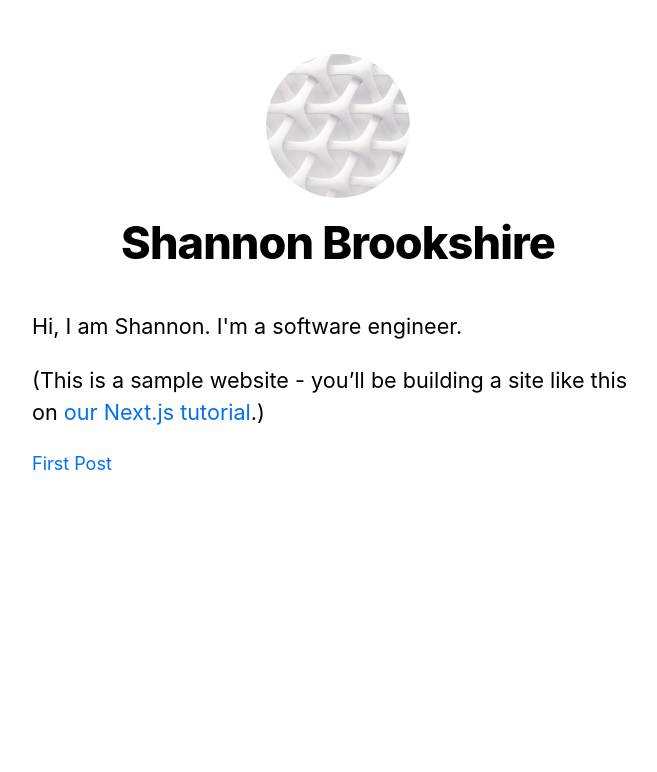
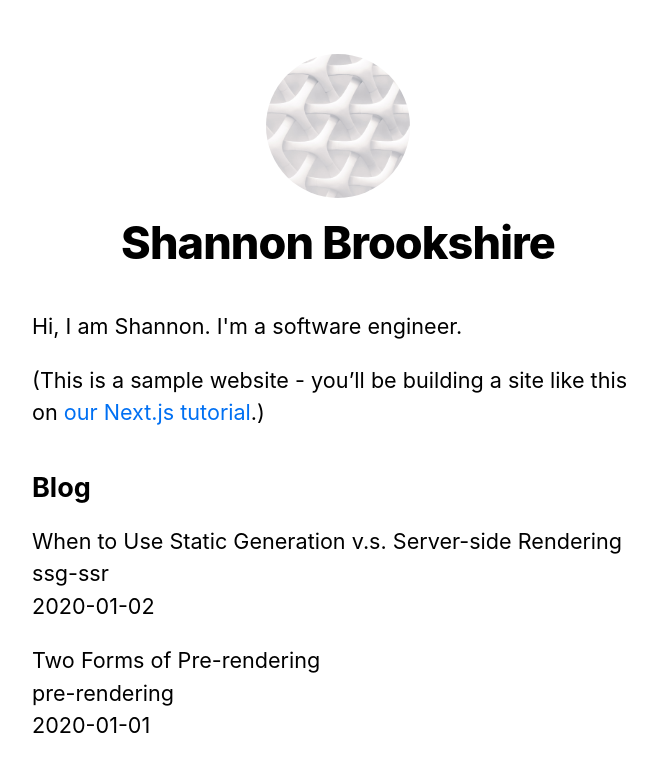
Before and after one commit to SalamanderCtesiphon/nextjs-blog, a Next.js app: page / in a window 1280 px wide. Shown: the top 772 px of the page, without its empty margins (302-959 px from the left). Built offline with nearby package versions, Linux system fonts and the light colour scheme.

Commit message:
used get static pops

```diff
--- a/pages/index.js
+++ b/pages/index.js
@@ -1,9 +1,19 @@
 import Head from 'next/head';
 import Layout, { siteTitle } from '../components/layout';
 import utilStyles from '../styles/utils.module.css';
-import Link from 'next/link';
+import { getSortedPostsData } from '../lib/posts';
 
-export default function Home() {
+export async function getStaticProps() {
+  const allPostsData = getSortedPostsData();
+  return {
+    props: {
+      allPostsData,
+    },
+  };
+}
+
+
+export default function Home({ allPostsData }) {
   return (
     <Layout home>
       <Head>
@@ -16,7 +26,20 @@
           <a href="https://nextjs.org/learn">our Next.js tutorial</a>.)
         </p>
       </section>
-      <Link href="posts/first-post">First Post</Link>
+      <section className={`${utilStyles.headingMd} ${utilStyles.padding1px}`}>
+        <h2 className={utilStyles.headingLg}>Blog</h2>
+        <ul className={utilStyles.list}>
+          {allPostsData.map(({ id, date, title }) => (
+            <li className={utilStyles.listItem} key={id}>
+              {title}
+              <br />
+              {id}
+              <br />
+              {date}
+            </li>
+          ))}
+        </ul>
+      </section>
     </Layout>
   );
 }
```
